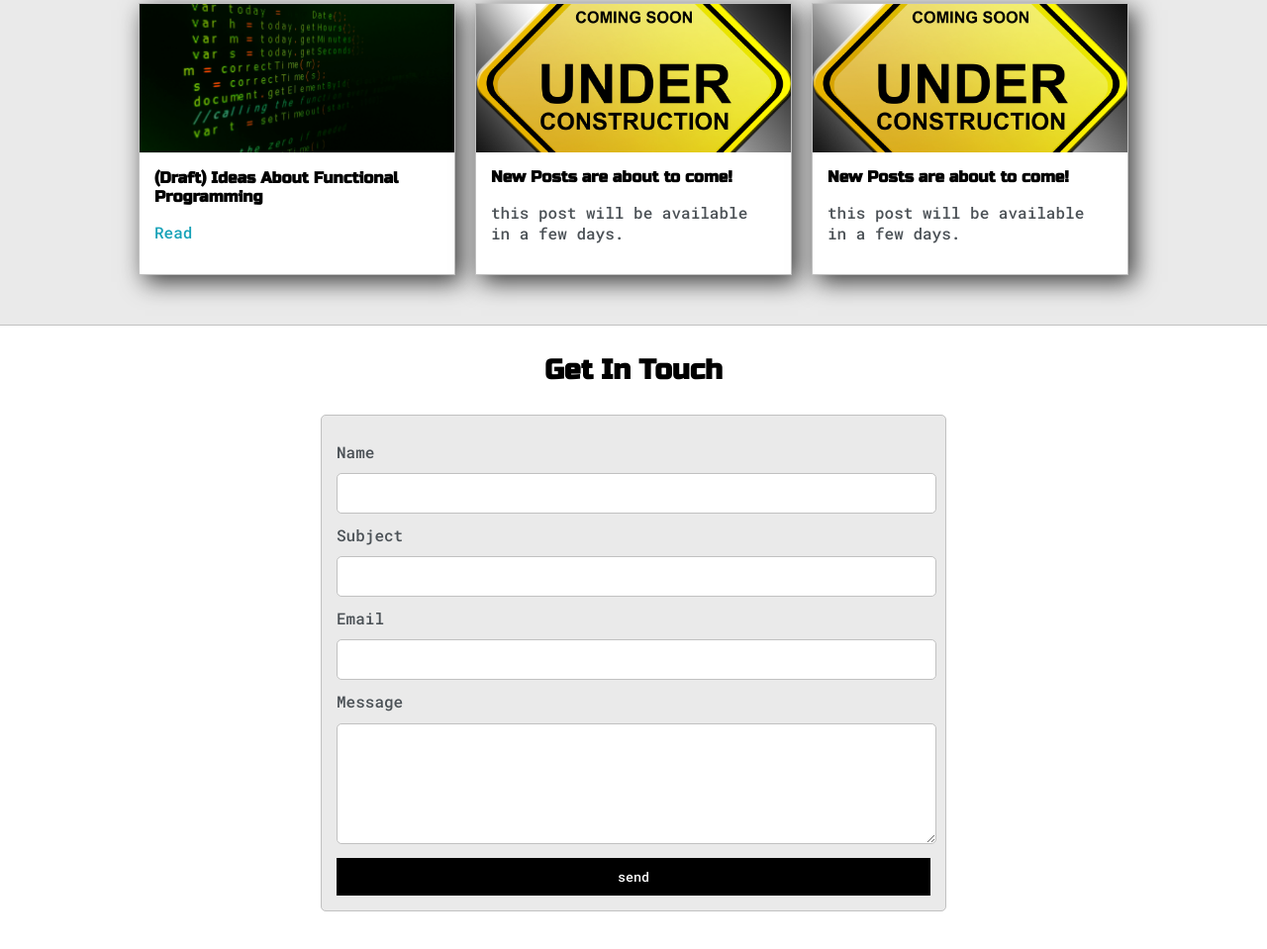
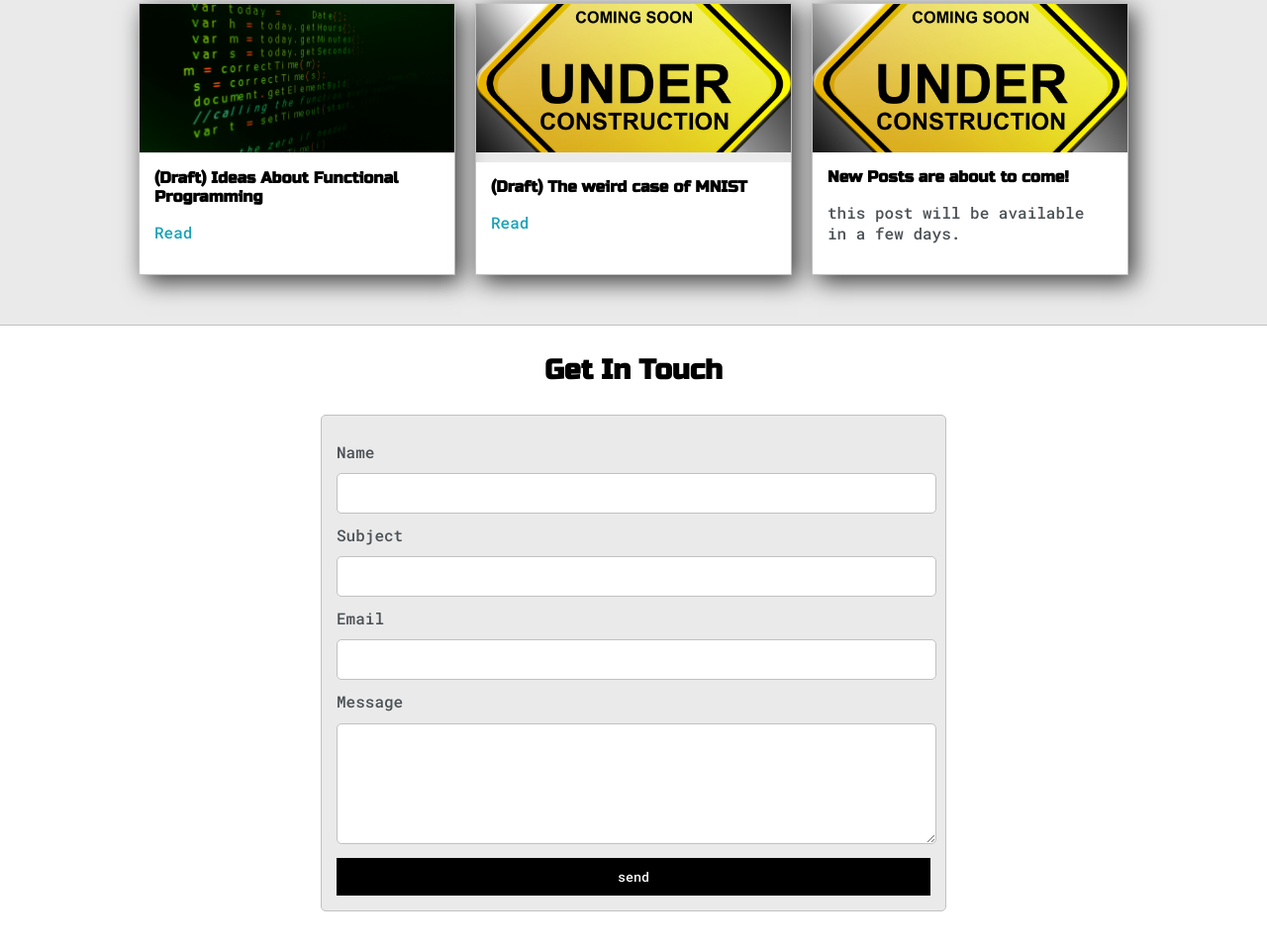
Before and after one commit to mrbahrani/mrbahrani.github.io, a plain HTML site: page index.html in a window 1280 px wide. Shown: the part 1372-2331 px from the top of the page at 99% size. Drawn offline with Linux system fonts and the light colour scheme.

```diff
--- a/index.html
+++ b/index.html
@@ -133,9 +133,9 @@
                 <div class="post">
                     <img class="thumbnail" src="images/under-construction.jpg" alt="post-1">
                     <div class="post-preview">
-                        <h6 class="post-title">New Posts are about to come!</h6>
+                        <h6 class="post-title">(Draft) The weird case of MNIST</h6>
                         <p class="post-intro">
-                            this post will be available in a few days.<br>
+                            <a href="/weird-mnist.htm">Read</a>
                         </p>
                     </div>
                 </div>
```
